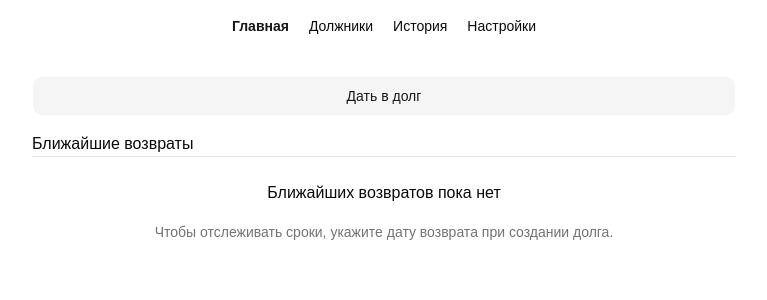
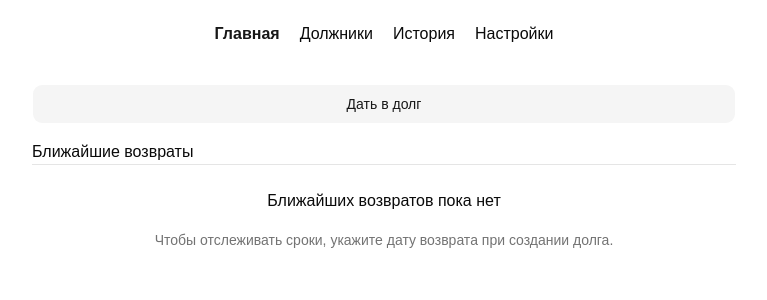
Before and after one commit to mtwtf55/dolgi, a React (Vite) app: page / in a window 1280 px wide. Shown: the top 300 px of the page, without its empty margins (256-1023 px from the left). Built offline with nearby package versions, Linux system fonts and the light colour scheme.

Commit message:
feat: Изменил конфиг pwa + Увеличил размер навигации

```diff
--- a/pwa.config.ts
+++ b/pwa.config.ts
@@ -46,5 +46,7 @@ export const pwaConfig: Partial<VitePWAOptions> = {
     orientation: 'portrait',
     scope: '/',
     lang: 'ru',
+    theme_color: '#FFFFFF',
+    background_color: '#FFFFFF',
   },
 };
--- a/src/components/navigation/navigation.tsx
+++ b/src/components/navigation/navigation.tsx
@@ -1,29 +1,27 @@
+import { Link } from '@tanstack/react-router';
 import {
   NavigationMenu,
   NavigationMenuItem,
   NavigationMenuLink,
   NavigationMenuList,
   navigationMenuTriggerStyle,
-} from "@ui/navigation-menu";
-import { navItems } from "./navigation.constants";
-import { Link } from "@tanstack/react-router";
+} from '@ui/navigation-menu';
+import { navItems } from './navigation.constants';
 
 export function Navigation() {
   return (
-    <header className="sticky top-0 z-50 left-0 right-0 flex bg-background/95 backdrop-blur justify-center pt-2">
+    <header className="sticky top-0 z-50 left-0 right-0 flex bg-background/95 backdrop-blur justify-center pt-4 ">
       <NavigationMenu>
         <NavigationMenuList>
           {navItems.map(({ label, to }) => (
             <NavigationMenuItem key={to}>
-              <NavigationMenuLink
-                asChild
-                className={navigationMenuTriggerStyle()}
-              >
+              <NavigationMenuLink asChild className={navigationMenuTriggerStyle()}>
                 <Link
                   to={to}
                   activeProps={{
-                    className: "!text-primary !font-bold",
+                    className: '!text-primary !font-bold',
                   }}
+                  className="text-base!"
                 >
                   {label}
                 </Link>
```
